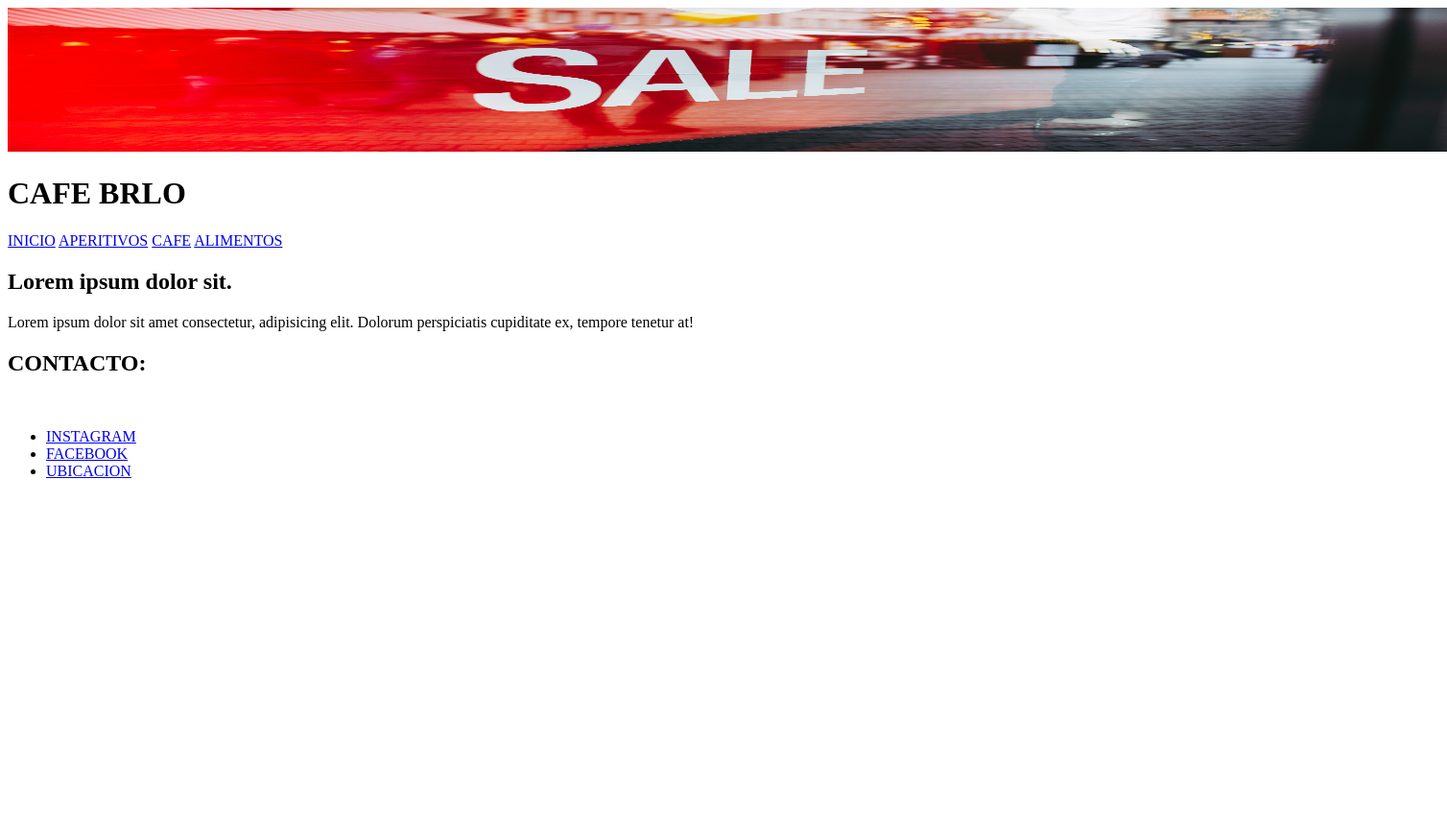
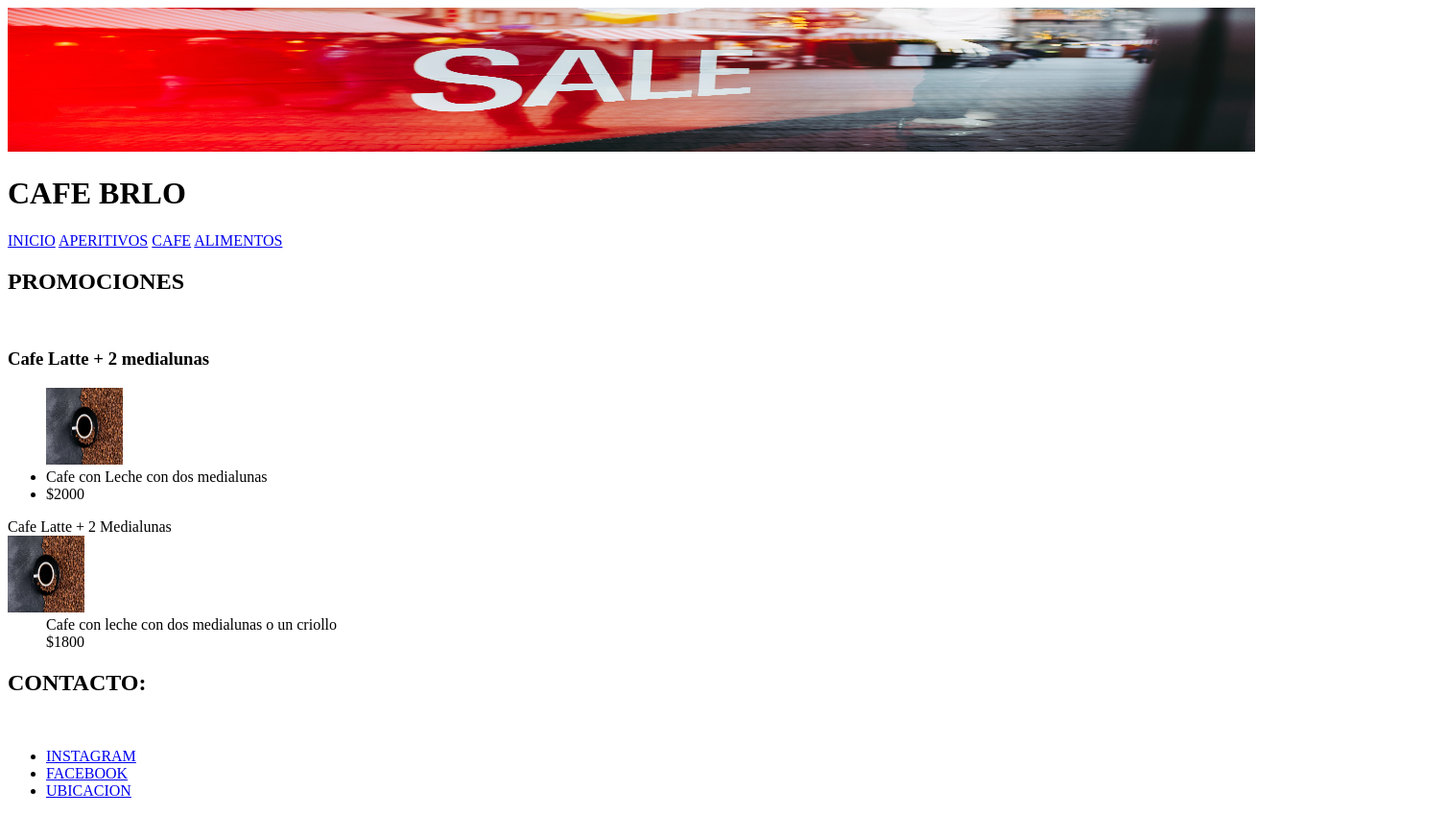
Before and after one commit to LucianoDolores/TPAPPWEB1, a website: page promos.html in a window 1280 px wide. Shown: the whole page at 96% size, 1508 px wide, since content can reach past the window. Before the commit the page ends 800 px from the top, so only its background shows below. Drawn offline with Linux system fonts and the light colour scheme.

Commit message:
tercer commit

```diff
--- /dev/null
+++ b/assets/04-promos.css
@@ -0,0 +1,3 @@
+dt{
+    color: blue;
+}
--- a/promos.html
+++ b/promos.html
@@ -7,11 +7,11 @@
 </head>
 <body>
     <header>
-        <img src="./assets/pexels-markus-spiske-3806753.jpg" alt="MENU"  width="1500"
+        <img src="./assets/pexels-markus-spiske-3806753.jpg" alt="MENU"  width="1300"
         height="150" title="promos">
         <h1>CAFE BRLO </h1>
         <nav>
-            <a href="inicio.html">INICIO</a>
+            <a href="index.html">INICIO</a>
             <a href="aperitivos.html">APERITIVOS</a>
             <a href="cafe.html">CAFE</a>
             <a href="alimentos.html">ALIMENTOS</a>
@@ -19,8 +19,25 @@
 
     </header>
     <main>
-        <h2>Lorem ipsum dolor sit.</h2>
-        <p>Lorem ipsum dolor sit amet consectetur, adipisicing elit. Dolorum perspiciatis cupiditate ex, tempore tenetur at!</p>
+        <h2>PROMOCIONES</h2>
+        <br>
+        <h3>Cafe Latte + 2 medialunas</h3>
+        <div>
+            <ul>
+                <img src="./assets/imagen.jpg" alt="PROMO" width="80" height="80">
+              <li>Cafe con Leche con dos medialunas</li>
+              <li>$2000</li>
+            </ul>
+        </div>
+
+        <dl>
+            <dt>Cafe Latte + 2 Medialunas</dt>
+            <img src="./assets/imagen.jpg" alt="PROMO" width="80" height="80">
+            <dd>Cafe con leche con dos medialunas o un criollo</dd>
+            <dd>$1800</dd>
+
+        </dl>
+
 
     </main>
     <footer>
```
Also changed, not shown: alimentos.html (+1 -1 lines), assets/01-index.css (added, +8 -0 lines), catalogo.html (+1 -1 lines), index.html (+5 -1 lines).
